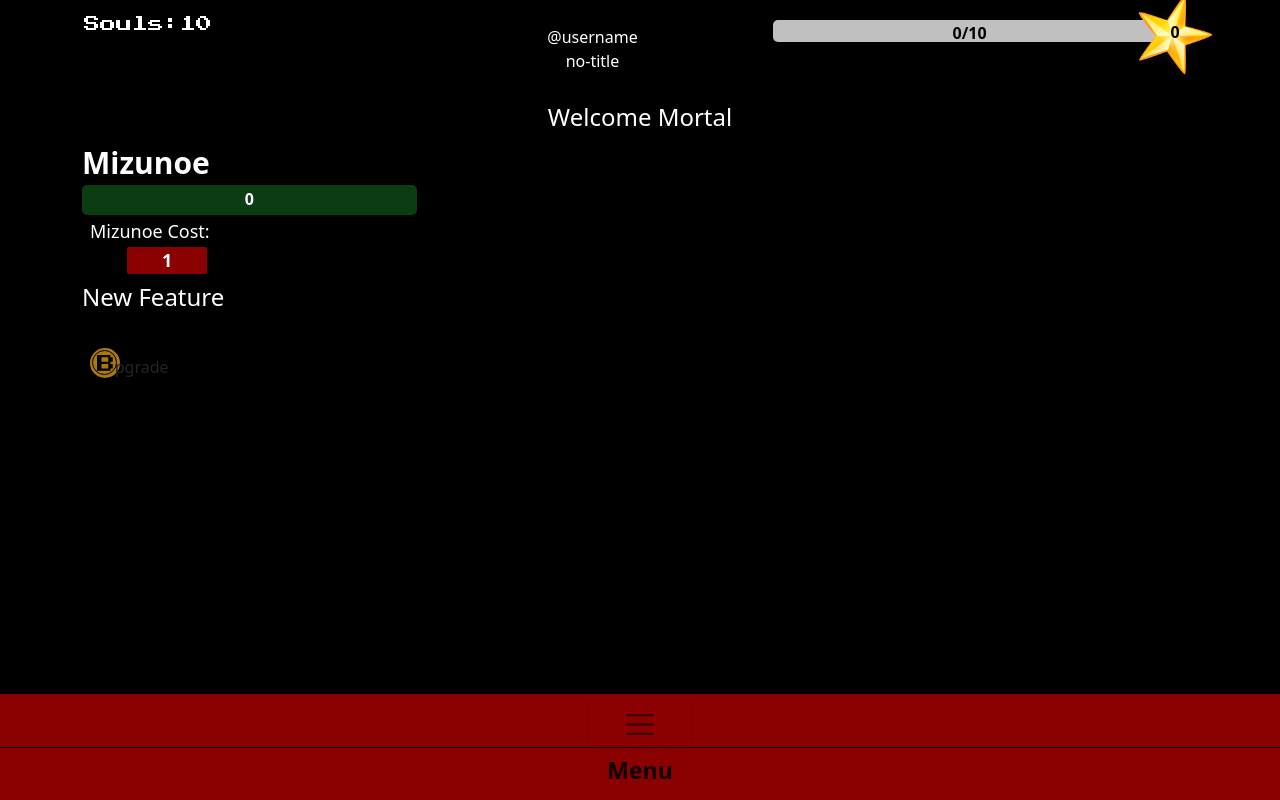
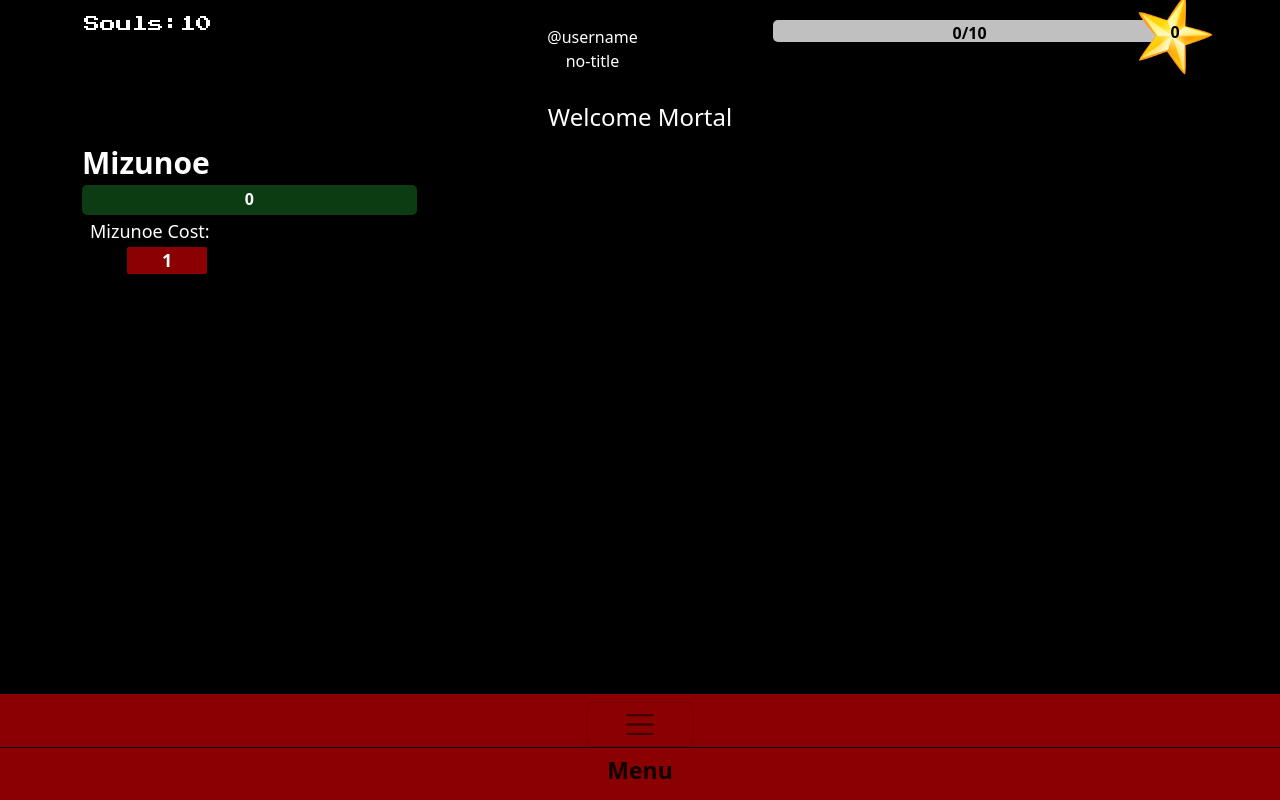
Before and after one commit to fearblackscarab/idle_domination, a React (Vite) app: page / in a window 1280 px wide. Built offline with nearby package versions, Linux system fonts and the light colour scheme.

Commit message:
Progress bar working, souls gained

```diff
--- a/src/App.jsx
+++ b/src/App.jsx
@@ -1,5 +1,5 @@
 // import {Routes,Route} from 'react-router-dom'
-import { useState } from 'react';
+import { useState, useEffect } from 'react';
 import Data from './Data';
 // import Home from './pages/Home';
 import GameFunction from './function/Game';
@@ -9,42 +9,169 @@ import IdleBar from './Components/idleBar';
 
 function App(props) {
 
-    // currencys?
-    // meat
-    // coin
-    // gems
-    // units/underlings
-    // send on hunts?
+    const [data, setData] = useState({
+        currency: {
+            souls: 10 // children
+        },
+        mizunoe: {
+            amount: 0,
+            value: 1,
+            cost: 1,
+            speed: 10,
+            symbol: '壬',
+            width: 0,
+            style: {
+                position: 'absolute',
+                backgroundColor: 'darkred',
+                height: '100%',
+                width: `0%`,
+                borderRadius: '5px',
+                zIndex: '1'
+            },
+            progressStart: false
+        },
+        Kanoto: {
+            amount: 0,
+            value: 1,
+            cost: 1,
+            speed: 1000,
+            symbol: '辛',
+            width: 0,
+            style: {
+                position: 'absolute',
+                backgroundColor: 'darkred',
+                height: '100%',
+                width: `0%`,
+                borderRadius: '5px',
+                zIndex: '1'
+            },
+            progressStart: false
+        },
+        Kanoe: {
+            amount: 0,
+            value: 1,
+            cost: 1,
+            speed: 1000,
+            symbol: '庚',
+            width: 0,
+            style: {
+                position: 'absolute',
+                backgroundColor: 'darkred',
+                height: '100%',
+                width: `0%`,
+                borderRadius: '5px',
+                zIndex: '1'
+            },
+            progressStart: false
+        },
+        Tsuchinoto: {
+            amount: 0,
+            value: 1,
+            cost: 1,
+            speed: 1000,
+            symbol: '己',
+            width: 0,
+            style: {
+                position: 'absolute',
+                backgroundColor: 'darkred',
+                height: '100%',
+                width: `0%`,
+                borderRadius: '5px',
+                zIndex: '1'
+            },
+            progressStart: false
+        },
+        Tsuchinoe: {
+            amount: 0,
+            value: 1,
+            cost: 1,
+            speed: 1000,
+            symbol: '戊',
+            width: 0,
+            style: {
+                position: 'absolute',
+                backgroundColor: 'darkred',
+                height: '100%',
+                width: `0%`,
+                borderRadius: '5px',
+                zIndex: '1'
+            },
+            progressStart: false
+        },
+        Hinoto: {
+            amount: 0,
+            value: 1,
+            cost: 1,
+            speed: 1000,
+            symbol: '丁',
+            width: 0,
+            style: {
+                position: 'absolute',
+                backgroundColor: 'darkred',
+                height: '100%',
+                width: `0%`,
+                borderRadius: '5px',
+                zIndex: '1'
+            },
+            progressStart: false
+        },
+        Hinoe: {
+            amount: 0,
+            value: 1,
+            cost: 1,
+            speed: 1000,
+            symbol: '丙',
+            width: 0,
+            style: {
+                position: 'absolute',
+                backgroundColor: 'darkred',
+                height: '100%',
+                width: `0%`,
+                borderRadius: '5px',
+                zIndex: '1'
+            },
+            progressStart: false
+        },
+        Kinoto: {
+            amount: 0,
+            value: 1,
+            cost: 1,
+            speed: 1000,
+            symbol: '乙',
+            width: 0,
+            style: {
+                position: 'absolute',
+                backgroundColor: 'darkred',
+                height: '100%',
+                width: `0%`,
+                borderRadius: '5px',
+                zIndex: '1'
+            },
+            progressStart: false
+        },
+        Kinoe: {
+            amount: 0,
+            value: 1,
+            cost: 1,
+            speed: 1000,
+            symbol: '甲',
+            width: 0,
+            style: {
+                position: 'absolute',
+                backgroundColor: 'darkred',
+                height: '100%',
+                width: `0%`,
+                borderRadius: '5px',
+                zIndex: '1'
+            },
+            progressStart: false
+        }
+    });
 
     // bars
-    const idleInterval = (currency,barWidth,style,speed) => {
-        setTimeout(() => {
-            if(currency > 0){
+    // let idleWidth = 0;
 
-                if (barWidth < 100) {
-                    //progress bar
-                    barWidth++
-                    console.log(barWidth)
-
-                } else if (barWidth >= 100) {
-                    //reset progress bar
-                    barWidth = 0
-                    console.log(barWidth)
-
-                } else {
-
-                    //error
-                    console.log(`error ${barWidth}`)
-                }
-
-                //display update
-                style = { ...style, width: `${barWidth}%` }
-                console.log(style)
-
-                return idleInterval(currency,barWidth,style,speed)
-            }
-        }, speed);
-    }
+    // const [idleStyle, setIdleStyle] = useState(data.mizunoe.style);
 
     // let idleWidth = 0
     // let style = {
@@ -83,65 +210,7 @@ function App(props) {
 
     // Demon Ranks
     //Mizunoe (壬), Kanoto( 辛), Kanoe (庚), Tsuchinoto (己), Tsuchinoe (戊), Hinoto (丁), Hinoe(丙), Kinoto (乙), and Kinoe (甲).
-    const [data, setData] = useState({
-        currency: {
-            souls: 10 // children
-        },
-        mizunoe: {
-            amount: 0,
-            value: 1,
-            cost: 1,
-            symbol: '壬'
-        },
-        Kanoto: {
-            amount: 0,
-            value: 1,
-            cost: 1,
-            symbol: '辛'
-        },
-        Kanoe: {
-            amount: 0,
-            value: 1,
-            cost: 1,
-            symbol: '庚'
-        },
-        Tsuchinoto: {
-            amount: 0,
-            value: 1,
-            cost: 1,
-            symbol: '己'
-        },
-        Tsuchinoe: {
-            amount: 0,
-            value: 1,
-            cost: 1,
-            symbol: '戊'
-        },
-        Hinoto: {
-            amount: 0,
-            value: 1,
-            cost: 1,
-            symbol: '丁'
-        },
-        Hinoe: {
-            amount: 0,
-            value: 1,
-            cost: 1,
-            symbol: '丙'
-        },
-        Kinoto: {
-            amount: 0,
-            value: 1,
-            cost: 1,
-            symbol: '乙'
-        },
-        Kinoe: {
-            amount: 0,
-            value: 1,
-            cost: 1,
-            symbol: '甲'
-        }
-    })
+
 
     // mizunoe
     // // const [mizunoeCurrency, setMizunoeCurrency] = useState(rank[0].currency.souls);
@@ -150,7 +219,54 @@ function App(props) {
     // let mizunoeEarn = 1
     // const [mizunoeCurrentEarn, setMizunoeCurrentEarn] = useState(mizunoeEarn);
 
-    const mizunoeUpgrade = () => {
+    useEffect(() => {
+        //Implementing the setInterval method
+        if (data.mizunoe.progressStart) {
+            let rank = data
+            const mizunoeInterval = setInterval(() => {
+
+                let idleWidth = rank.mizunoe.width
+                if (idleWidth < 100) {
+                    //progress bar
+                    idleWidth++
+                    // console.log(idleWidth)
+
+                } else if (idleWidth >= 100) {
+                    //reset progress bar
+                    idleWidth = 0
+                    // console.log(idleWidth)
+                    rank = {
+                        ...rank,
+                        currency: {
+                            souls: rank.currency.souls + rank.mizunoe.amount
+                        }
+                    };
+                } else {
+
+                    //error
+                    console.log(`error ${idleWidth}`)
+                }
+                rank = {
+                    ...rank,
+                    mizunoe: {
+                        ...rank.mizunoe,
+                        style: {
+                            ...rank.mizunoe.style,
+                            width: `${idleWidth}%`
+                        },
+                        width: idleWidth
+                    }
+                }
+                //display update
+                setData(rank)
+                // console.log(data.mizunoe.width)
+            }, rank.mizunoe.speed);
+            //Clearing the interval
+            return () => clearInterval(mizunoeInterval);
+        }
+    }, [data]);
+
+    const upgrade = () => {
         let rank = data
         if (rank.currency.souls >= rank.mizunoe.cost) {
 
@@ -182,6 +298,25 @@ function App(props) {
                 };
             };
 
+            if (rank.mizunoe.progressStart == false) {
+
+                let idleWidth = rank.mizunoe.width
+                idleWidth++
+                // console.log(idleWidth)
+                rank = {
+                    ...rank,
+                    mizunoe: {
+                        ...rank.mizunoe,
+                        style: {
+                            ...rank.mizunoe.style,
+                            width: `${idleWidth}%`
+                        },
+                        width: idleWidth,
+                        progressStart: true
+                    }
+                };
+            };
+
             rank = {
                 ...rank,
                 mizunoe: {
@@ -190,8 +325,9 @@ function App(props) {
                 }
             };
             setData(rank)
-        };
-        console.log(data,rank)
+            // console.log(data, rank)
+        }
+        //display update
     };
 
     // //kanoto
@@ -363,11 +499,6 @@ function App(props) {
 
     // end bars
 
-    // idle bar progress with time delay
-    const barProgress = () => {
-
-    }
-
     return (
         <div>
             <header className="header" id="header">
@@ -455,7 +586,7 @@ function App(props) {
                                     <div>
                                         <h2 className="character-speak" id="characterSpeak">Welcome Mortal</h2>
 
-                                        <IdleBar name='Mizunoe' currency={data.mizunoe.amount} onClick={mizunoeUpgrade} cost={data.mizunoe.cost} interval={idleInterval} gain={data.mizunoe.value} />
+                                        <IdleBar name='Mizunoe' currency={data.mizunoe.amount} onClick={upgrade} cost={data.mizunoe.cost} gain={data.mizunoe.value} style={data.mizunoe.style} />
 
                                         {/* <IdleBar name='Kanoto' currency={kanotoCurrentEarn} onClick={kanotoUpgrade} cost={kanotoCurrentCost} gain={idleGains()} />
 
@@ -473,7 +604,7 @@ function App(props) {
 
                                         <IdleBar name='Kinoe' currency={kinoeCurrentEarn} onClick={kinoeUpgrade} cost={kinoeCurrentCost} gain={idleGains()} /> */}
 
-                                        <p className="upgrade-title">New Feature</p>
+                                        {/*<p className="upgrade-title">New Feature</p>
                                         <p className="upgrade-text" id="nextUnlockDisplay">{props.nextUnlock}</p>
                                         <div className="cost" id="earnProgressCostDisplay">
                                             <div className="coin-container">
@@ -482,7 +613,7 @@ function App(props) {
                                                     <input type="button" onClick={GameFunction.earnProgress} className="btn idle-upgrade-button" value="Upgrade" />
                                                 </div>
                                             </div>
-                                        </div>
+                                        </div>*/}
                                     </div>
                                 </div>
                             </div>
```
Also changed, not shown: src/Components/idleBar.jsx (+2 -26 lines).
